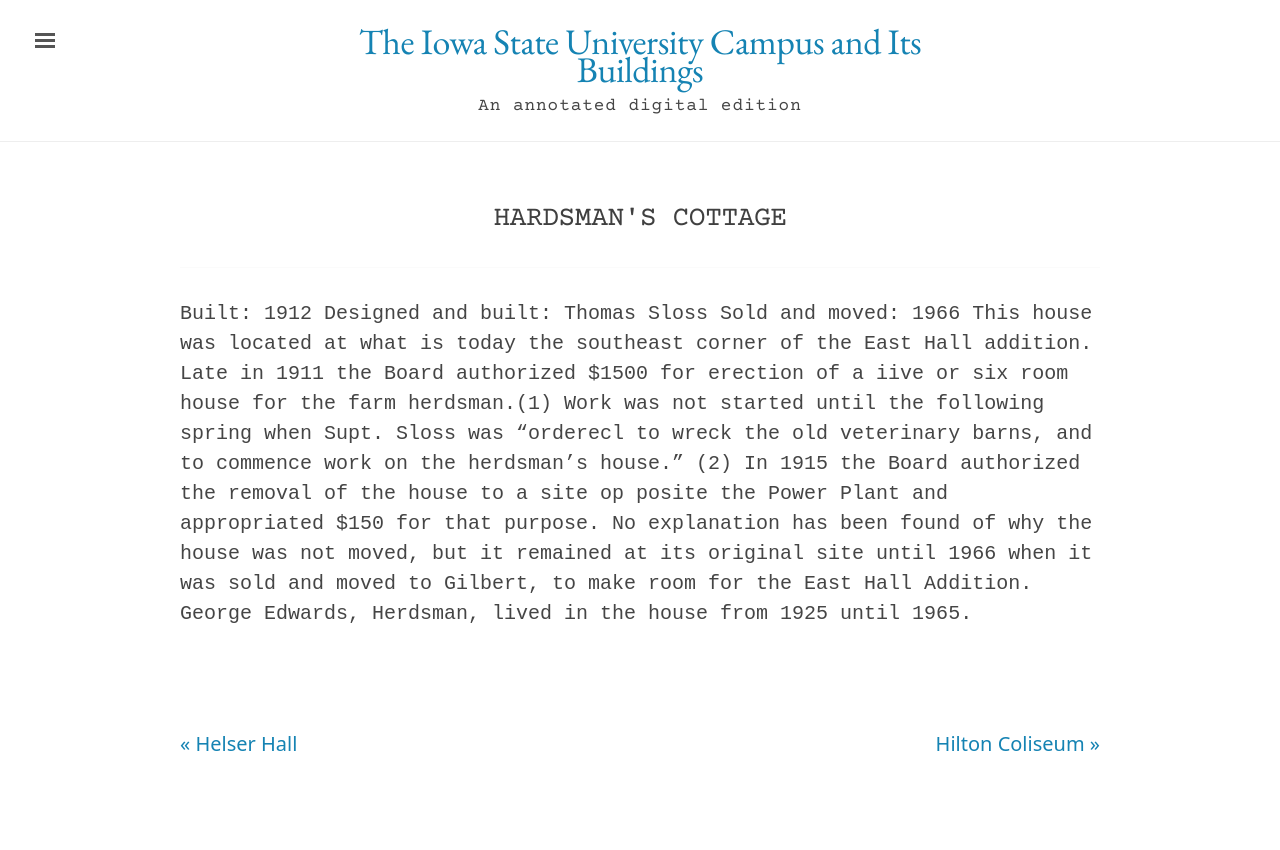
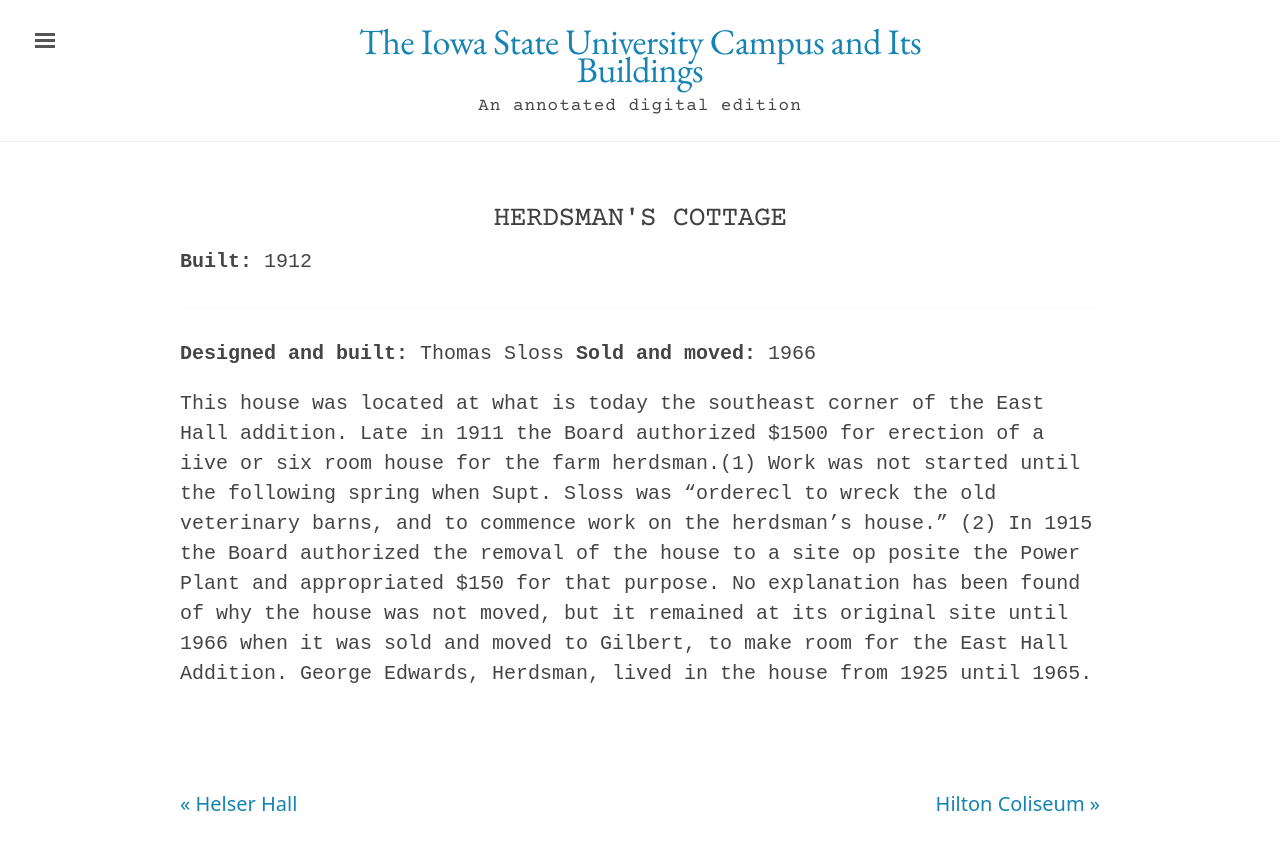
Before and after one commit to emanderson811/day-edition, a Jekyll site: the page built from _texts/buildings/100day-herdsmans-cottage.md, in a window 1280 px wide. Shown: the top 850 px of the page. Built offline with Jekyll 4.4.1, drawn with Linux system fonts in a browser that asks for light colours.

Commit message:
Update 100day-herdsmans-cottage.md

```diff
--- a/_texts/buildings/100day-herdsmans-cottage.md
+++ b/_texts/buildings/100day-herdsmans-cottage.md
@@ -1,8 +1,8 @@
 ---
 layout: building
-title: "Hardsman's Cottage"
+title: "Herdsman's Cottage"
 alternative_name:
-built:
+built: 1912
 addition:
 architect:
 contractor:
```
Also changed, not shown: other parts of _texts/buildings/100day-herdsmans-cottage.md (+3 -1 lines).
